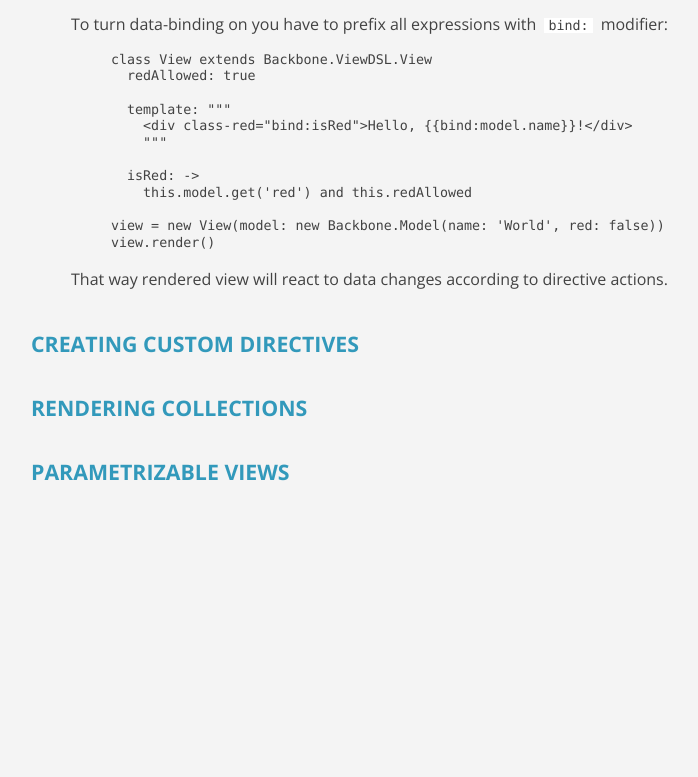
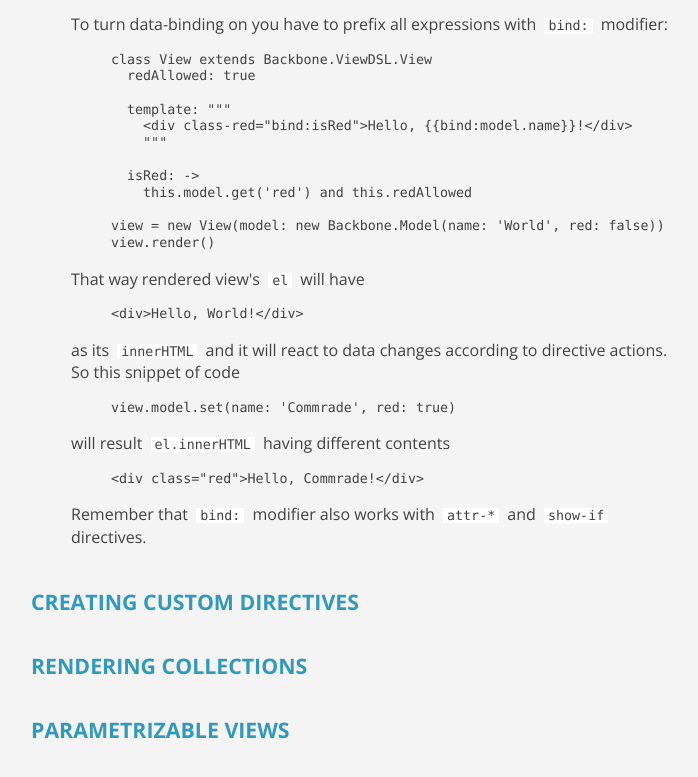
Before and after one commit to andreypopp/backbone.viewdsl, a website: page docs/index.html in a window 1280 px wide. Shown: the part 4398-5175 px from the top of the page, without its empty margins (289-987 px from the left). Before the commit the page ends 4981 px from the top, so only its background shows below. Drawn offline with nearby package versions, Linux system fonts and the light colour scheme.

Commit message:
README: more on data-binding

```diff
--- a/docs/index.html
+++ b/docs/index.html
@@ -248,8 +248,24 @@ view = new View(model: new Backbone.Model(name: &#39;World&#39;, red: false))
 view.render()
 </code></pre>
 
-<p>That way rendered view will react to data changes according to directive
-actions.</p>
+<p>That way rendered view&#39;s <code>el</code> will have</p>
+
+<pre><code>&lt;div&gt;Hello, World!&lt;/div&gt;
+</code></pre>
+
+<p>as its <code>innerHTML</code> and it will react to data changes according to directive
+actions. So this snippet of code</p>
+
+<pre><code>view.model.set(name: &#39;Commrade&#39;, red: true)
+</code></pre>
+
+<p>will result <code>el.innerHTML</code> having different contents</p>
+
+<pre><code>&lt;div class=&quot;red&quot;&gt;Hello, Commrade!&lt;/div&gt;
+</code></pre>
+
+<p>Remember that <code>bind:</code> modifier also works with <code>attr-*</code> and <code>show-if</code>
+directives.</p>
 
 <h2>Creating custom directives</h2>
 
```
Also changed, not shown: README.md, 1 other file.
